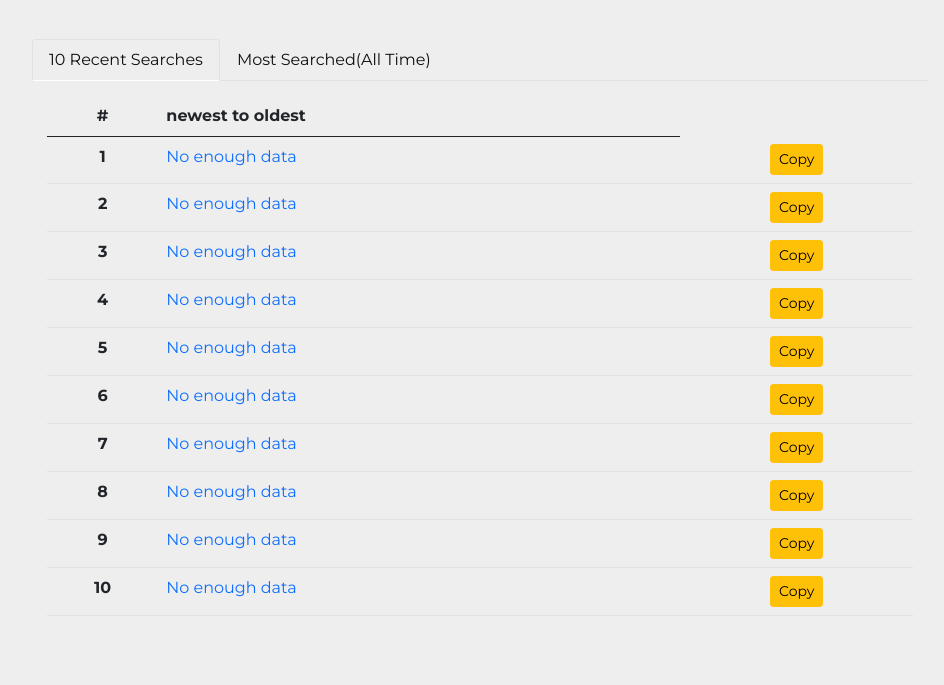
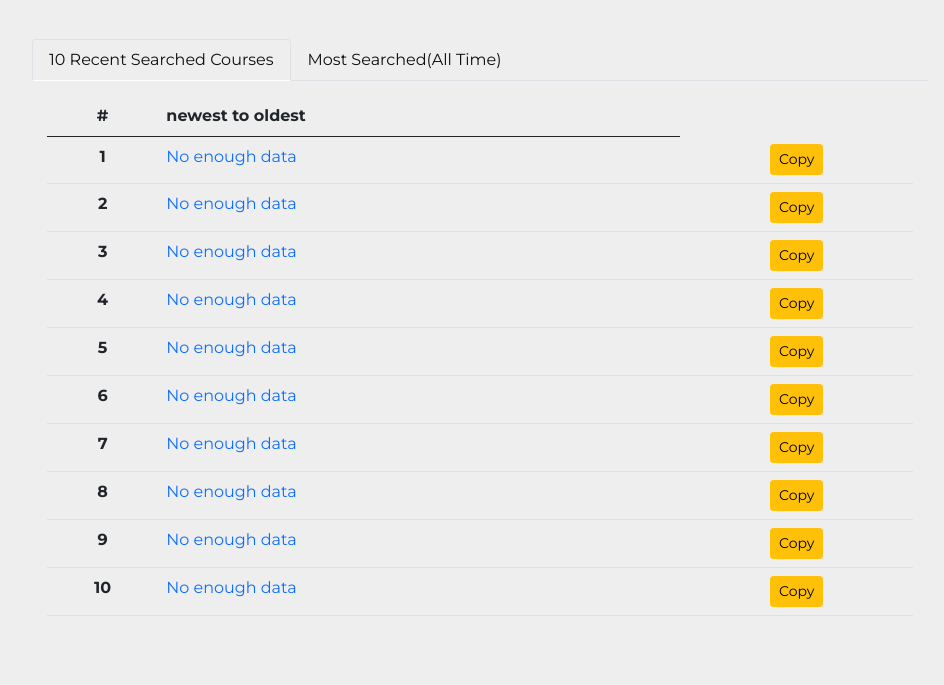
Before and after one commit to monkeyapple/Udemy-Syllabus-Scraper, a Flask app: page / in a window 1280 px wide. Shown: the part 1178-1863 px from the top of the page, without its empty margins (160-1104 px from the left). Run offline with Flask 2, Linux system fonts and the light colour scheme; data that the repository does not hold is empty; parts of the project's set-up code (start-up, migrations or seed data) failed here and were passed over; some libraries are stand-ins or nearby versions.

Commit message:
change text to '10 Recent Searched Courses'

```diff
--- a/project/templates/index.html
+++ b/project/templates/index.html
@@ -85,7 +85,7 @@
     <div class="container-fluid">
       <ul class="nav nav-tabs" id="myTab" role="tablist">
         <li class="nav-item" role="presentation">
-          <button class="nav-link active" id="home-tab" data-bs-toggle="tab" data-bs-target="#home" type="button" role="tab" aria-controls="home" aria-selected="true">10 Recent Searches</button>
+          <button class="nav-link active" id="home-tab" data-bs-toggle="tab" data-bs-target="#home" type="button" role="tab" aria-controls="home" aria-selected="true">10 Recent Searched Courses</button>
         </li>
         <li class="nav-item" role="presentation">
           <button class="nav-link" id="profile-tab" data-bs-toggle="tab" data-bs-target="#profile" type="button" role="tab" aria-controls="profile" aria-selected="false">Most Searched(All Time)</button>
```
